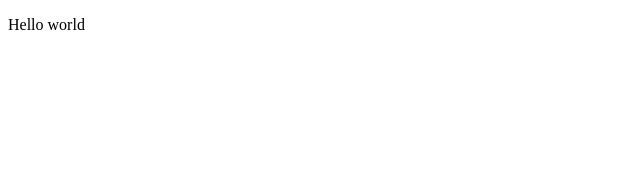
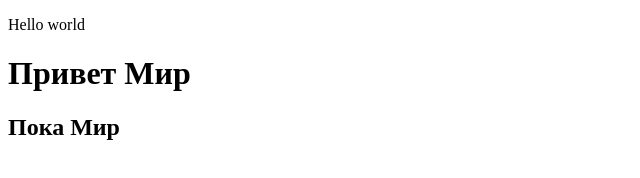
Before and after one commit to Maksimkarpeko/projeck, a plain HTML site: page Index.html in a window 1280 px wide. Shown: the whole page, without its empty margins (0-640 px from the left). Drawn offline with Linux system fonts and the light colour scheme.

Commit message:
index.html mod

```diff
--- a/Index.html
+++ b/Index.html
@@ -7,6 +7,12 @@
 </head>
 <body>
     <p>Hello world</p>
+    <h1>
+        Привет Мир
+    </h1>
+    <h2>
+        Пока Мир
+    </h2>
     <script src="js/script.js">
 
     </script>
```
